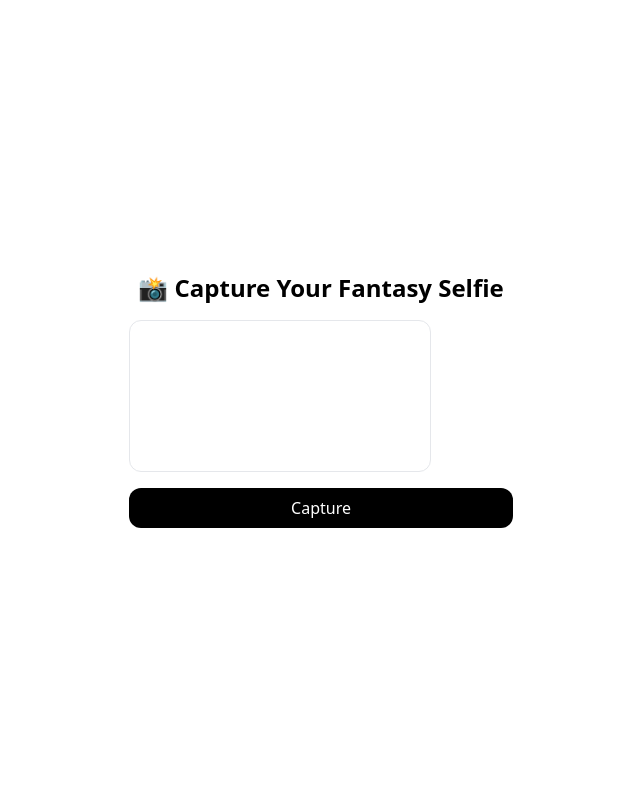
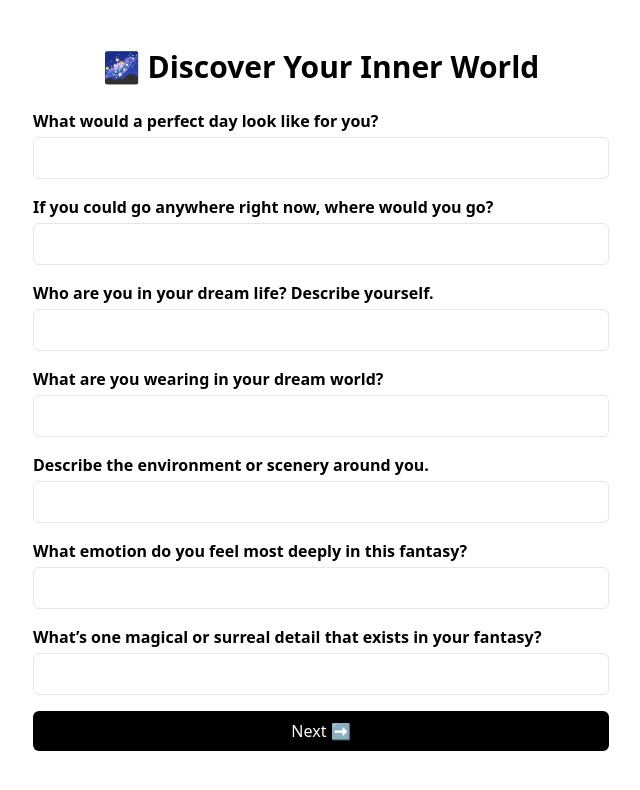
Before and after one commit to saifkazi25/IT129, a Next.js app: page / in a window 1280 px wide. Shown: the top 790 px of the page, without its empty margins (319-959 px from the left). Built offline with nearby package versions, Linux system fonts and the light colour scheme; no server answers.

Commit message:
Update page.tsx

```diff
--- a/app/page.tsx
+++ b/app/page.tsx
@@ -1,62 +1,13 @@
 'use client';
 
-import dynamic from 'next/dynamic';
-import { useRef, useState } from 'react';
-import { useRouter } from 'next/navigation';
-
-const Webcam = dynamic(() => import('react-webcam'), { ssr: false }) as any;
+import QuizForm from '@/components/QuizForm';
 
 export default function Home() {
-  const webcamRef = useRef<any>(null);
-  const [imgSrc, setImgSrc] = useState<string | null>(null);
-  const router = useRouter();
-
-  const capture = () => {
-    const imageSrc = webcamRef.current?.getScreenshot();
-    if (imageSrc) {
-      setImgSrc(imageSrc);
-    }
-  };
-
-  const handleContinue = () => {
-    if (imgSrc) {
-      const encoded = encodeURIComponent(imgSrc);
-      router.push(`/result?image=${encoded}`);
-    }
-  };
-
   return (
-    <main className="flex min-h-screen flex-col items-center justify-center bg-white text-black p-4">
-      <h1 className="text-2xl font-bold mb-4">📸 Capture Your Fantasy Selfie</h1>
-
-      <div className="w-full max-w-sm">
-        {imgSrc ? (
-          <img src={imgSrc} alt="Captured" className="rounded-xl mb-4" />
-        ) : (
-          <Webcam
-            ref={webcamRef}
-            audio={false}
-            screenshotFormat="image/jpeg"
-            className="rounded-xl border mb-4"
-            videoConstraints={{ facingMode: 'user' }}
-          />
-        )}
-
-        {!imgSrc ? (
-          <button
-            onClick={capture}
-            className="w-full bg-black text-white px-4 py-2 rounded-xl hover:bg-gray-800"
-          >
-            Capture
-          </button>
-        ) : (
-          <button
-            onClick={handleContinue}
-            className="w-full bg-blue-600 text-white px-4 py-2 rounded-xl hover:bg-blue-700"
-          >
-            Continue
-          </button>
-        )}
+    <main className="flex min-h-screen items-center justify-center bg-white text-black p-4">
+      <div className="w-full max-w-xl">
+        <h1 className="text-3xl font-bold mb-6 text-center">🌌 Discover Your Inner World</h1>
+        <QuizForm />
       </div>
     </main>
   );
```
